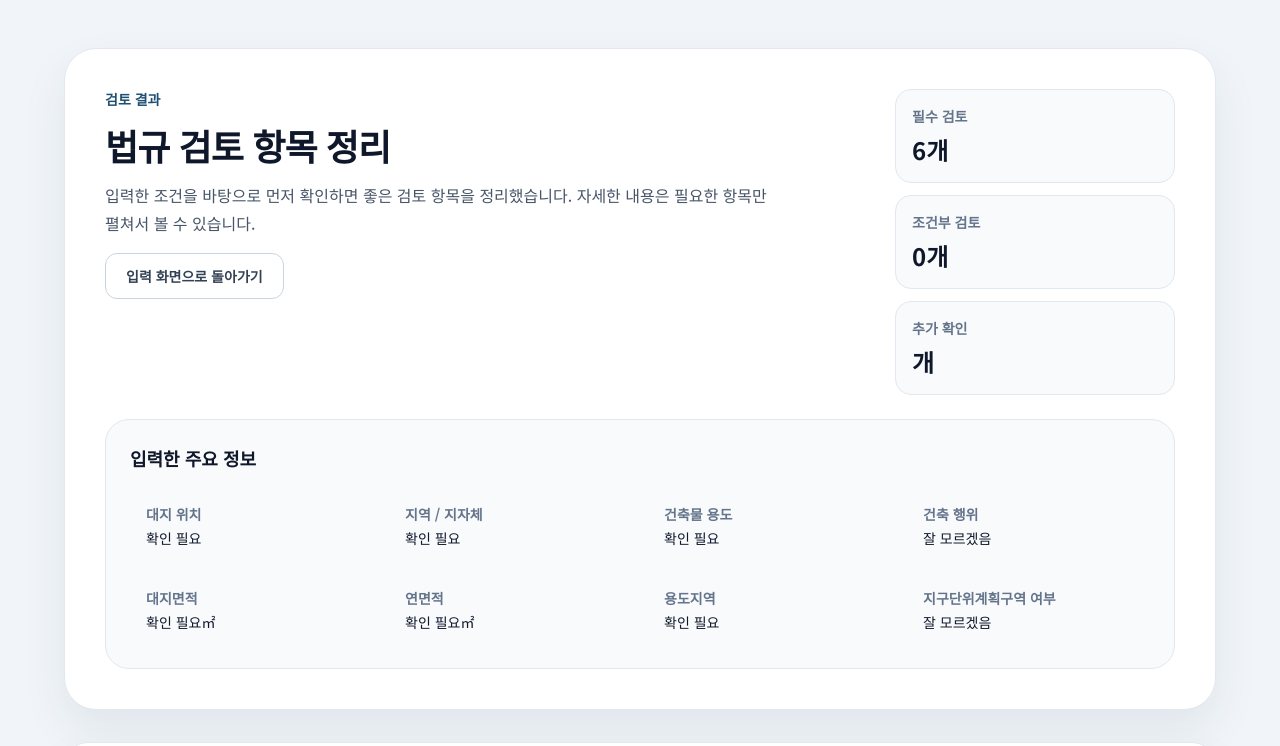
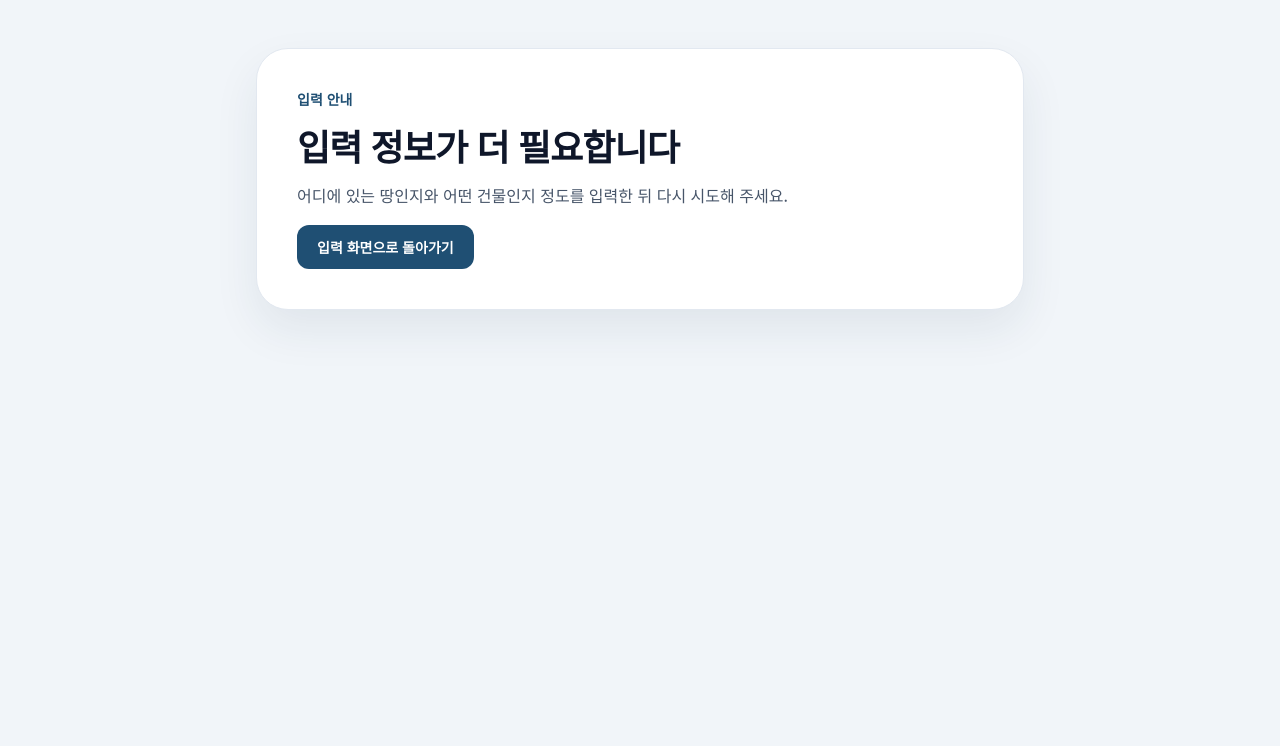
Before and after one commit to Yurorong/ArchiCode, a Next.js app: page /result in a window 1280 px wide. Shown: the top 746 px of the page. Built offline with nearby package versions, Linux system fonts and the light colour scheme.

Commit message:
버그 및 오류개선

```diff
--- a/app/check/check-page-content.tsx
+++ b/app/check/check-page-content.tsx
@@ -1,13 +1,6 @@
 "use client";
 
-import {
-  FormEvent,
-  ReactNode,
-  RefObject,
-  useMemo,
-  useRef,
-  useState,
-} from "react";
+import { FormEvent, ReactNode, RefObject, useMemo, useRef, useState } from "react";
 import { useRouter } from "next/navigation";
 
 const constructionActions = [
@@ -178,7 +171,7 @@ function SectionBadge({ label }: { label: "필수" | "선택" }) {
   );
 }
 
-function scrollToSection(ref: RefObject<HTMLElement | null>) {
+function scrollToSection<T extends HTMLElement>(ref: RefObject<T | null>) {
   ref.current?.scrollIntoView({ behavior: "smooth", block: "start" });
 }
 
@@ -379,7 +372,7 @@ function parseAiSummary(text: string, currentForm: FormState): FormState {
 export default function CheckPageContent() {
   const router = useRouter();
   const documentSectionRef = useRef<HTMLElement>(null);
-  const formSectionRef = useRef<HTMLElement>(null);
+  const formSectionRef = useRef<HTMLFormElement>(null);
 
   const [form, setForm] = useState<FormState>(initialForm);
   const [copyState, setCopyState] = useState<"idle" | "copied" | "failed">(
@@ -679,12 +672,12 @@ export default function CheckPageContent() {
                   <input
                     type="text"
                     value={form.municipality}
-                    onChange={(event) => {
+                    onChange={(event) =>
                       setForm((current) => ({
                         ...current,
                         municipality: event.target.value,
-                      }));
-                    }}
+                      }))
+                    }
                     placeholder="예: 서울특별시 종로구"
                     className="input-field"
                   />
--- a/app/result/page.tsx
+++ b/app/result/page.tsx
@@ -25,49 +25,38 @@ function ProjectInfoRow({
 }
 
 function formatWithUnit(value: string, unit: string) {
-  return value === "미입력" ? value : `${value}${unit}`;
+  return value === "확인 필요" ? value : `${value}${unit}`;
 }
 
 function buildPromptText(projectInfo: ProjectInfo, checklist: ChecklistCard[]) {
   return [
-    "아래 프로젝트 정보와 현재 정리된 검토 항목을 바탕으로, 초기 설계 단계에서 추가로 확인해야 할 질문을 정리해줘.",
-    "법적 확정 판단이나 결론은 하지 말고, 설계자와 인허가 담당자가 다시 확인해야 할 질문 중심으로 작성해줘.",
-    "질문은 '추가 확인 질문', '공식 사이트에서 다시 볼 질문', '지자체에 물어볼 질문'으로 나누어 정리해줘.",
+    "아래 프로젝트 정보와 현재 정리된 검토 항목을 바탕으로, 초기 단계에서 추가로 확인하면 좋은 질문을 만들어줘.",
+    "법적 확정 판단은 하지 말고, 실무자가 다음 단계에서 확인할 질문 형태로 정리해줘.",
+    "질문은 '추가 확인 질문', '공식 사이트에서 다시 볼 질문', '지자체에 문의할 질문'으로 나눠서 적어줘.",
     "",
     "[프로젝트 정보]",
     `- 대지 위치: ${projectInfo.location}`,
     `- 지역 / 지자체: ${projectInfo.municipality}`,
-    `- 건축물 용도: ${projectInfo.buildingUse}`,
-    `- 용도지역: ${projectInfo.zoningDistrict}`,
-    `- 용도지구: ${projectInfo.useDistrict}`,
-    `- 용도구역: ${projectInfo.useZone}`,
+    `- 어떤 건물인가요: ${projectInfo.buildingUse}`,
+    `- 토지이용계획 정보: ${projectInfo.zoningDistrict}, ${projectInfo.useDistrict}, ${projectInfo.useZone}`,
     `- 지구단위계획구역 여부: ${projectInfo.districtUnitPlan}`,
-    `- 대지면적: ${formatWithUnit(projectInfo.siteArea, "㎡")}`,
-    `- 연면적: ${formatWithUnit(projectInfo.totalFloorArea, "㎡")}`,
+    `- 땅 면적: ${formatWithUnit(projectInfo.siteArea, "㎡")}`,
+    `- 건물 전체 면적: ${formatWithUnit(projectInfo.totalFloorArea, "㎡")}`,
     `- 지상층수: ${formatWithUnit(projectInfo.aboveGroundFloors, "층")}`,
     `- 지하층수: ${formatWithUnit(projectInfo.basementFloors, "층")}`,
-    `- 건축물 높이: ${formatWithUnit(projectInfo.buildingHeight, "m")}`,
+    `- 높이: ${formatWithUnit(projectInfo.buildingHeight, "m")}`,
     `- 공공 / 민간: ${projectInfo.publicPrivate}`,
-    `- 건축 행위: ${projectInfo.constructionAction}`,
-    `- 문화재 관련 여부: ${projectInfo.heritageRelated}`,
-    `- 하천 관련 여부: ${projectInfo.riverRelated}`,
-    `- 학교환경 관련 여부: ${projectInfo.schoolEnvironmentRelated}`,
-    `- 산지 관련 여부: ${projectInfo.mountainRelated}`,
-    `- 농지 관련 여부: ${projectInfo.farmlandRelated}`,
+    `- 하려는 일: ${projectInfo.constructionAction}`,
+    `- 문화재 관련: ${projectInfo.heritageRelated}`,
+    `- 하천 관련: ${projectInfo.riverRelated}`,
+    `- 학교환경 관련: ${projectInfo.schoolEnvironmentRelated}`,
+    `- 산지 관련: ${projectInfo.mountainRelated}`,
+    `- 농지 관련: ${projectInfo.farmlandRelated}`,
     "",
-    "[정리된 검토 항목]",
+    "[현재 정리된 검토 항목]",
     ...checklist.map((item, index) => `${index + 1}. ${item.title}`),
   ].join("\n");
 }
-
-const requiredFields: Array<keyof ProjectInfo> = [
-  "location",
-  "municipality",
-  "buildingUse",
-  "siteArea",
-  "totalFloorArea",
-  "constructionAction",
-];
 
 type ResultPageProps = {
   searchParams?: Promise<{
@@ -97,22 +86,22 @@ export default async function ResultPage({ searchParams }: ResultPageProps) {
   const params = (await searchParams) ?? {};
   const projectInfo = parseProjectInfo(params);
 
-  const hasMissingBaseInfo = requiredFields.some(
-    (field) => projectInfo[field] === "미입력",
-  );
-
-  if (hasMissingBaseInfo) {
+  if (
+    projectInfo.location === "확인 필요" &&
+    projectInfo.buildingUse === "확인 필요"
+  ) {
     return (
       <main className="min-h-screen bg-slate-100 px-6 py-12 text-slate-900">
         <div className="mx-auto max-w-3xl">
           <section className="rounded-[32px] border border-slate-200 bg-white p-8 shadow-panel md:p-10">
             <div className="space-y-4">
-              <p className="text-sm font-semibold text-brand-700">입력 확인 필요</p>
+              <p className="text-sm font-semibold text-brand-700">입력 안내</p>
               <h1 className="text-3xl font-bold tracking-tight md:text-4xl">
-                입력 정보가 부족합니다
+                입력 정보가 더 필요합니다
               </h1>
               <p className="text-base leading-7 text-slate-600">
-                입력 정보가 부족합니다. 기본 정보를 입력한 뒤 다시 시도해주세요.
+                어디에 있는 땅인지와 어떤 건물인지 정도를 입력한 뒤 다시
+                시도해 주세요.
               </p>
               <Link
                 href="/"
@@ -139,11 +128,11 @@ export default async function ResultPage({ searchParams }: ResultPageProps) {
             <div className="space-y-4">
               <p className="text-sm font-semibold text-brand-700">검토 결과</p>
               <h1 className="text-3xl font-bold tracking-tight md:text-4xl">
-                법규 검토 항목 정리
+                먼저 확인해야 할 항목
               </h1>
               <p className="max-w-2xl text-base leading-7 text-slate-600">
-                입력한 조건을 바탕으로 먼저 확인하면 좋은 검토 항목을 정리했습니다.
-                자세한 내용은 필요한 항목만 펼쳐서 볼 수 있습니다.
+                아래 항목은 법적 확정 판단이 아니라, 초기 검토 단계에서 먼저
+                확인해 보면 좋은 내용입니다.
               </p>
               <div className="flex flex-wrap gap-3">
                 <Link
@@ -171,43 +160,35 @@ export default async function ResultPage({ searchParams }: ResultPageProps) {
               <div className="rounded-2xl border border-slate-200 bg-slate-50 px-4 py-4">
                 <p className="text-sm font-semibold text-slate-500">추가 확인</p>
                 <p className="mt-2 text-2xl font-bold text-slate-900">
-                  {summary["놓치기 쉬운 항목"]}개
+                  {summary["추가 확인"]}개
                 </p>
               </div>
             </div>
           </div>
 
           <div className="mt-6 rounded-[24px] border border-slate-200 bg-slate-50 p-6">
-            <h2 className="text-lg font-bold text-slate-900">입력한 주요 정보</h2>
-            <dl className="mt-5 grid gap-4 text-sm md:grid-cols-2 xl:grid-cols-4">
-              <ProjectInfoRow label="대지 위치" value={projectInfo.location} />
+            <h2 className="text-lg font-bold text-slate-900">입력한 정보</h2>
+            <dl className="mt-5 grid gap-4 text-sm md:grid-cols-2 xl:grid-cols-3">
+              <ProjectInfoRow label="땅 위치" value={projectInfo.location} />
               <ProjectInfoRow
-                label="지역 / 지자체"
+                label="지자체"
                 value={projectInfo.municipality}
               />
               <ProjectInfoRow
-                label="건축물 용도"
+                label="건물 종류"
                 value={projectInfo.buildingUse}
               />
               <ProjectInfoRow
-                label="건축 행위"
+                label="하려는 일"
                 value={projectInfo.constructionAction}
               />
               <ProjectInfoRow
-                label="대지면적"
+                label="땅 면적"
                 value={formatWithUnit(projectInfo.siteArea, "㎡")}
               />
               <ProjectInfoRow
-                label="연면적"
+                label="건물 전체 면적"
                 value={formatWithUnit(projectInfo.totalFloorArea, "㎡")}
-              />
-              <ProjectInfoRow
-                label="용도지역"
-                value={projectInfo.zoningDistrict}
-              />
-              <ProjectInfoRow
-                label="지구단위계획구역 여부"
-                value={projectInfo.districtUnitPlan}
               />
             </dl>
           </div>
@@ -217,10 +198,12 @@ export default async function ResultPage({ searchParams }: ResultPageProps) {
 
         <section className="space-y-4">
           <div className="space-y-2">
-            <h2 className="text-2xl font-bold text-slate-900">검토 항목</h2>
+            <h2 className="text-2xl font-bold text-slate-900">
+              검토 항목 안내
+            </h2>
             <p className="text-sm leading-6 text-slate-600">
-              먼저 제목과 분류를 보고, 필요한 항목만 `자세히 보기`로 펼쳐서
-              확인해보세요.
+              먼저 쉬운 설명과 확인할 것부터 보고, 필요할 때만 관련 법령 보기를
+              눌러 자세한 내용을 확인해 보세요.
             </p>
           </div>
           <div className="grid gap-6">
```
